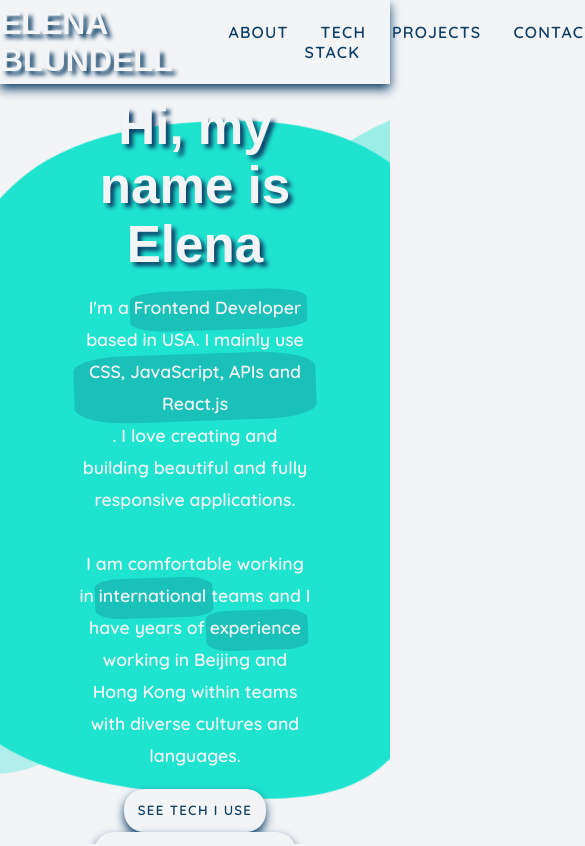
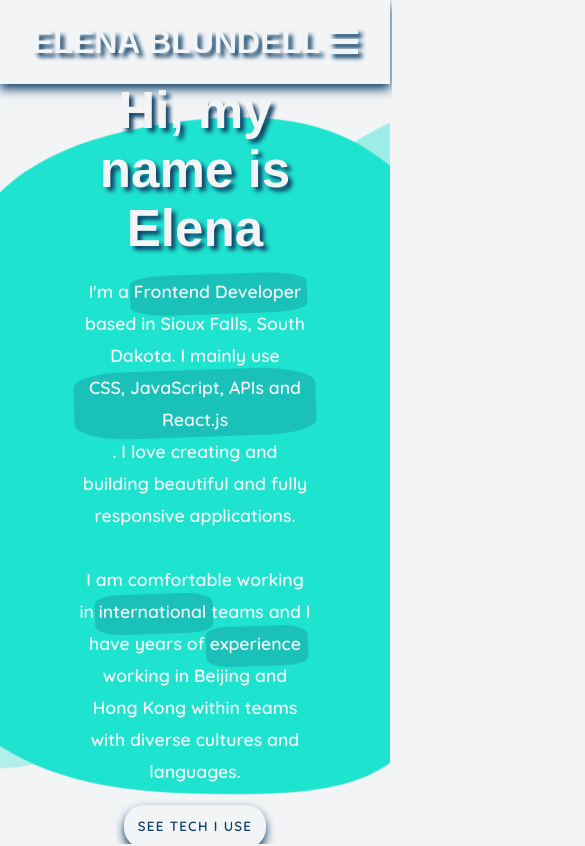
Before and after one commit to ElenaBlundell/MyPortfolio, a React (Vite) app: page / in a window 390 px wide. Shown: the top 846 px of the page, 585 px wide, since content can reach past the window. Built offline with nearby package versions, Linux system fonts and the light colour scheme; a web font is replaced by a local one.

Commit message:
displaying ind hiding menu icon

```diff
--- a/package.json
+++ b/package.json
@@ -18,7 +18,8 @@
     "babel-plugin-macros": "^3.1.0",
     "patch-package": "^8.0.0",
     "react": "^18.2.0",
-    "react-dom": "^18.2.0"
+    "react-dom": "^18.2.0",
+    "react-icons-kit": "^2.0.0"
   },
   "devDependencies": {
     "@types/react": "^18.2.15",
--- a/src/App.jsx
+++ b/src/App.jsx
@@ -1,7 +1,6 @@
 // import { useState } from 'react'
 // import reactLogo from './assets/react.svg'
 // import viteLogo from '/vite.svg'
-import Navbar from '../src/components/Navbar.js'
 import Header from '../src/components/Header.jsx'
 import About from '../src/components/About.jsx'
 import Tech from '../src/components/Tech.jsx'
--- a/src/components/About.jsx
+++ b/src/components/About.jsx
@@ -21,7 +21,7 @@ export default function About(){
             </svg>
             <section className="info">
                 <h1>Hi, my name is <span className="highlight">Elena</span></h1>
-                <p>I'm a <span className="highlight-container"><span className="highlight">Frontend Developer</span></span> based in USA.
+                <p>I'm a <span className="highlight-container"><span className="highlight">Frontend Developer</span></span> based in Sioux Falls, South Dakota.
                     I mainly use <span className="highlight-container"><span className="highlight">CSS, JavaScript, APIs and React.js</span></span>.
                      I love creating and building beautiful and fully responsive applications.
                     <br /><br />
--- a/src/components/Header.css
+++ b/src/components/Header.css
@@ -1,16 +1,39 @@
 .header {
   margin: 0;
   display: flex;
-  justify-content: space-around;
+  justify-content: space-between;
   align-items: center;
   height: 10vh;
   width: 100vw;
   box-shadow: 0px 5px 10px #0D3F67;
+
 }
 
-#nav-icon  {
+.logo {
+    /* -webkit-text-stroke-color: #0D3F67;
+    -webkit-text-stroke-width: 2px; */
+    text-shadow: 4px 4px 4px #0D3F67;
+    font-family: 'Archivo Black', sans-serif;
+    font-size: 2rem;
+    font-weight: 600;
+    text-transform: uppercase;
+    color: #F2F4F6;
+    margin-left: 1em;
+}
+
+/* .nav {
+    display: flex;
+    align-items: center;
+} */
+
+.nav .menu-icon {
+    display: none;
+}
+
+.menu-icon  {
     width: 1.8em;
     height: 1.6em;
+    margin-right: 2em;
     position: relative;
     -webkit-transform: rotate(0deg);
     -moz-transform: rotate(0deg);
@@ -23,7 +46,7 @@
     cursor: pointer;
   }
 
-  #nav-icon span {
+  .menu-icon span {
     display: block;
     position: absolute;
     height: 5px;
@@ -42,19 +65,19 @@
     transition: .25s ease-in-out;
   }
 
-  #nav-icon span:nth-child(1) {
+  .menu-icon span:nth-child(1) {
     top: 0px;
   }
 
-  #nav-icon span:nth-child(2) {
+  .menu-icon span:nth-child(2) {
     top: 0.6em;
   }
 
-  #nav-icon span:nth-child(3) {
-    top: 1.25em;
+  .menu-icon span:nth-child(3) {
+    top: 1.2em;
   }
 
-  #nav-icon.open span:nth-child(1) {
+  .menu-icon.open span:nth-child(1) {
     top: 18px;
     -webkit-transform: rotate(135deg);
     -moz-transform: rotate(135deg);
@@ -62,29 +85,18 @@
     transform: rotate(135deg);
   }
 
-  #nav-icon.open span:nth-child(2) {
+  .menu-icon.open span:nth-child(2) {
     opacity: 0;
     left: -60px;
   }
 
-  #nav-icon.open span:nth-child(3) {
+  .menu-icon.open span:nth-child(3) {
     top: 18px;
     -webkit-transform: rotate(-135deg);
     -moz-transform: rotate(-135deg);
     -o-transform: rotate(-135deg);
     transform: rotate(-135deg);
   }
-
-.logo {
-    /* -webkit-text-stroke-color: #0D3F67;
-    -webkit-text-stroke-width: 2px; */
-    text-shadow: 4px 4px 4px #0D3F67;
-    font-family: 'Archivo Black', sans-serif;
-    font-size: 2rem;
-    font-weight: 600;
-    text-transform: uppercase;
-    color: #F2F4F6;
-}
 
 .header ul {
     display: flex;
@@ -112,6 +124,16 @@
     color: #1EE3CF;
 }
 
+@media(max-width: 600px){
+
+    .nav ul {
+        display: none;
+    }
+    .nav .menu-icon{
+        display: block;
+    }
+}
+
 /* hr {
     border: 1px solid #6B48FF;
     opacity: 0.6;
--- a/src/components/Header.jsx
+++ b/src/components/Header.jsx
@@ -1,32 +1,30 @@
 import React from 'react'
+// import { Icon } from 'react-icons-kit'
+// import {menu} from 'react-icons-kit/feather/menu'
+// import {x} from 'react-icons-kit/feather/x'
 import '/src/components/Header.css'
+
 
 export default function Header(){
     return (
             <div>
                 <header className="header">
                     <h1 className="logo">Elena Blundell</h1>
-                    <nav id="nav">
+                    <nav className="nav">
                         <ul>
                             <li tabIndex="-1"><a href="#about">About</a></li>
                             <li tabIndex="-1"><a href="#tech">Tech stack</a></li>
                             <li tabIndex="-1"><a href="#projects">Projects</a></li>
                             <li tabIndex="-1"><a href="#contacts">Contacts</a></li>
                         </ul>
+                        <div className="menu-icon">
+                            <span></span>
+                            <span></span>
+                            <span></span>
+                        {/* <Icon icon={menu} size={32} /> */}
+                        </div>
                     </nav>
-                    <div id="nav-icon">
-                        <span></span>
-                        <span></span>
-                        <span></span>
-                    </div>
-                    <div id="nav-small">
-                        <ul>
-                            <li tabIndex="-1"><a href="#about">About</a></li>
-                            <li tabIndex="-1"><a href="#tech">Tech stack</a></li>
-                            <li tabIndex="-1"><a href="#projects">Projects</a></li>
-                            <li tabIndex="-1"><a href="#contacts">Contacts</a></li>
-                        </ul>
-                    </div>
+
                 </header>
            </div>
     )
--- a/src/components/Tech.css
+++ b/src/components/Tech.css
@@ -5,7 +5,6 @@
 
     padding: 5em;
     text-align: center;
-    height: 60vh;
     color: #F2F4F6;
   }
 
```
Also changed, not shown: src/assets/data.js (+4 -5 lines), src/components/Navbar.js (deleted), 1 other file (tests, documents, lock files or other folders).
